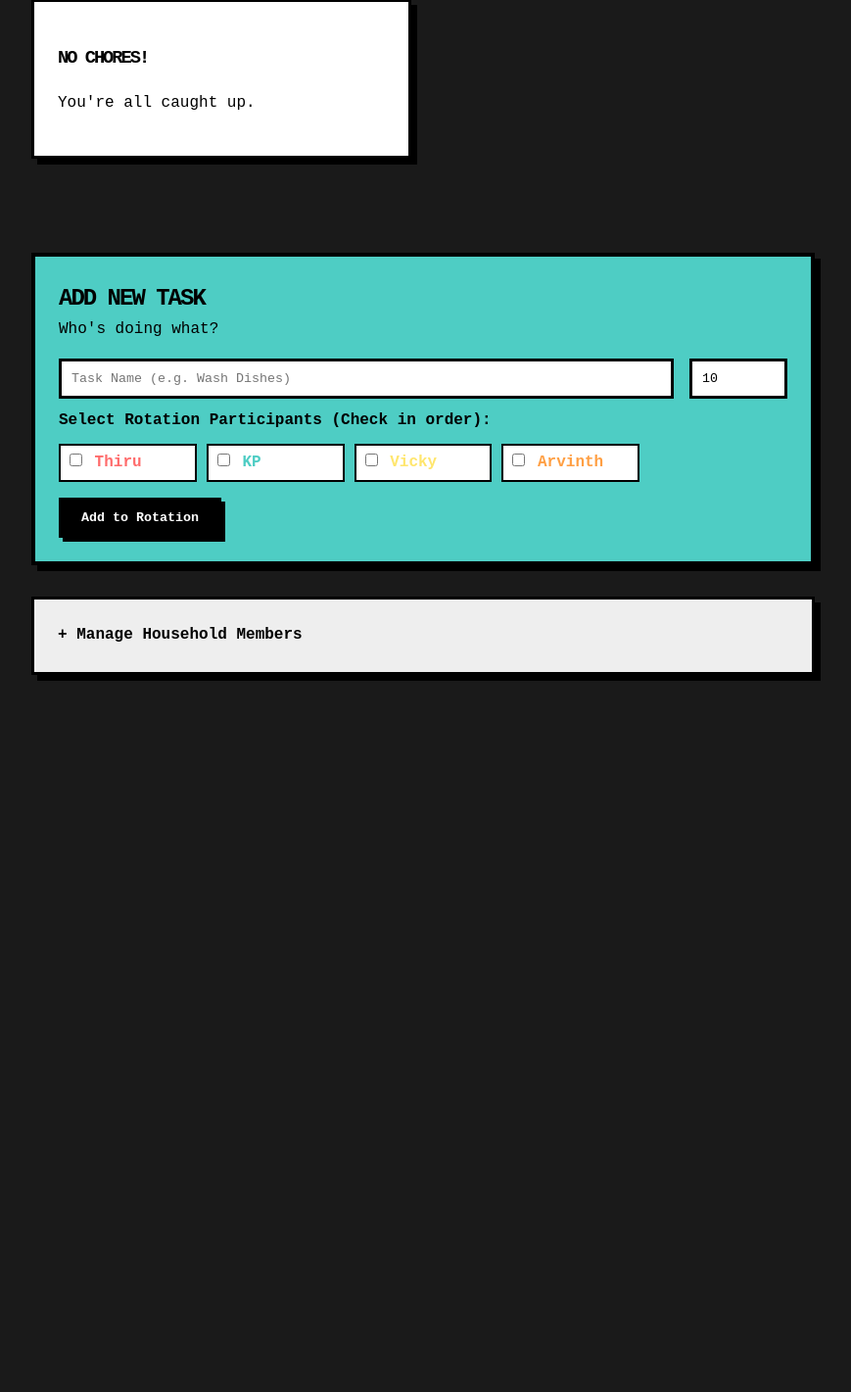
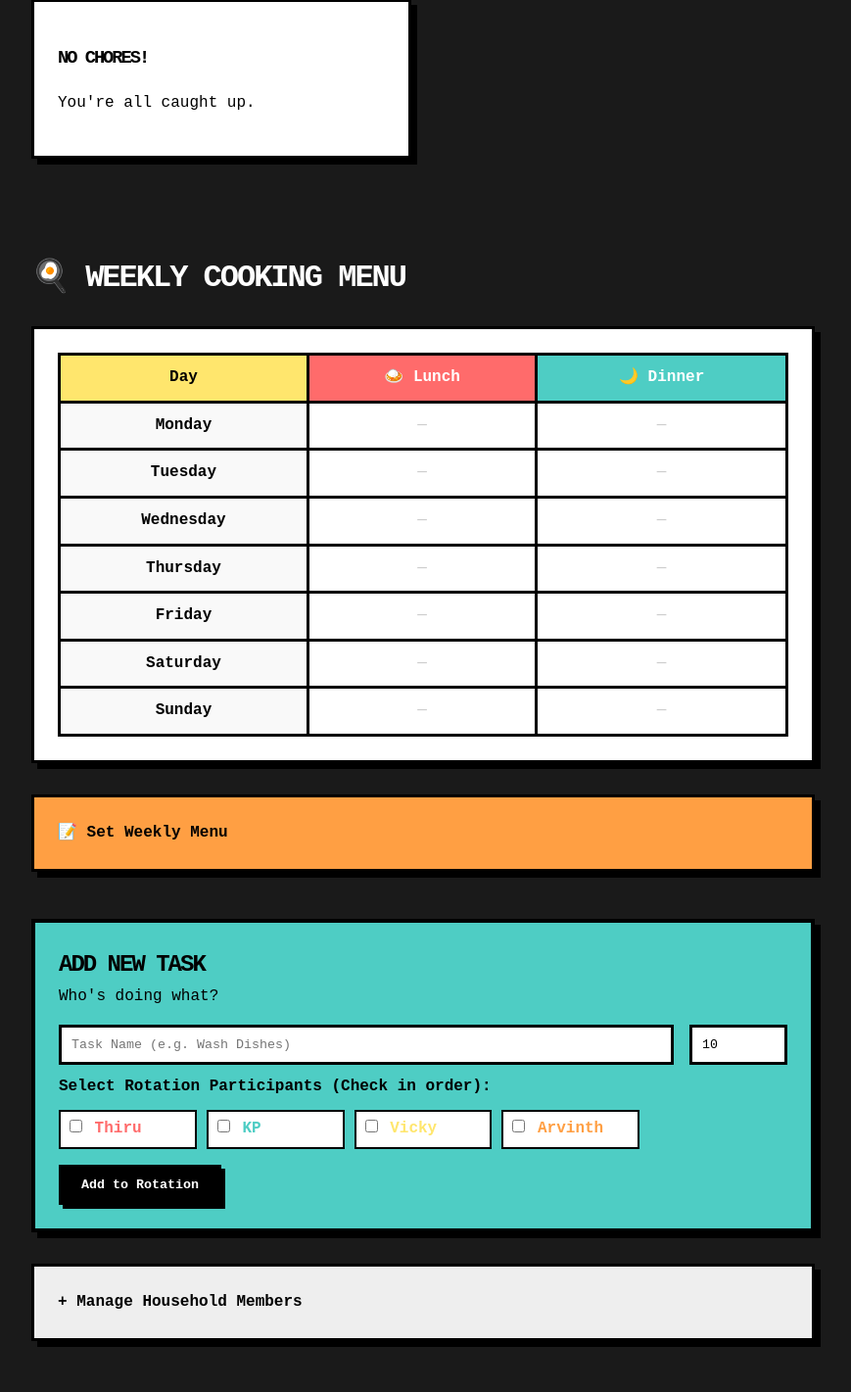
Before and after one commit to V1cky16112003/chore-manager, a Flask app: page / in a window 1280 px wide. Shown: the part 411-1832 px from the top of the page at 98% size, without its empty margins (208-1077 px from the left). Before the commit the page ends 1106 px from the top, so only its background shows below. Run offline with Flask 3, Linux system fonts and the light colour scheme; the visitor is signed in with stand-in values (Sample User, id 1); some libraries are stand-ins or nearby versions.

Commit message:
Feature: Weekly Cooking Menu with Lunch/Dinner grid

```diff
--- a/app.py
+++ b/app.py
@@ -1,12 +1,13 @@
 from flask import Flask, render_template, request, redirect, url_for, jsonify, session
-from models import db, Chore, User, ChoreParticipant
+from models import db, Chore, User, ChoreParticipant, MenuItem
 import os
 
 # ... (rest of imports/setup)
 
 app = Flask(__name__)
 # Cloud deployment support: Use DATABASE_URL if available, else local SQLite
-database_url = os.environ.get("DATABASE_URL", "sqlite:///chores.db")
+basedir = os.path.abspath(os.path.dirname(__file__))
+database_url = os.environ.get("DATABASE_URL", "sqlite:///" + os.path.join(basedir, "chores.db"))
 if database_url.startswith("postgres://"):
     database_url = database_url.replace("postgres://", "postgresql://", 1)
 app.config["SQLALCHEMY_DATABASE_URI"] = database_url
@@ -27,11 +28,23 @@ with app.app_context():
 # DEFAULT ADMIN PASSWORD
 ADMIN_PASSWORD = os.environ.get("ADMIN_PASSWORD", "maamaa")
 
+DAYS = ["Monday", "Tuesday", "Wednesday", "Thursday", "Friday", "Saturday", "Sunday"]
+MEALS = ["Lunch", "Dinner"]
+
 @app.route("/")
 def index():
     chores = Chore.query.filter_by(status="pending").order_by(Chore.id).all()
     users = User.query.all()
-    return render_template("index.html", chores=chores, users=users)
+
+    # Build menu grid: {day: {meal_type: MenuItem}}
+    menu = {}
+    for day in DAYS:
+        menu[day] = {}
+        for meal in MEALS:
+            item = MenuItem.query.filter_by(day=day, meal_type=meal).first()
+            menu[day][meal] = item
+
+    return render_template("index.html", chores=chores, users=users, menu=menu, days=DAYS, meals=MEALS)
 
 @app.route("/login_page")
 def login_page():
@@ -165,5 +178,36 @@ def reorder_chore(chore_id):
     db.session.commit()
     return jsonify({"status": "success"})
 
+@app.route("/set_menu", methods=["POST"])
+def set_menu():
+    if not session.get('is_admin'):
+        return redirect(url_for("login_page"))
+
+    for day in DAYS:
+        for meal in MEALS:
+            field_name = f"{day}_{meal}"
+            food_name = request.form.get(field_name, "").strip()
+
+            item = MenuItem.query.filter_by(day=day, meal_type=meal).first()
+            if item:
+                item.food_name = food_name
+                item.is_cooked = False  # Reset when menu is updated
+            else:
+                item = MenuItem(day=day, meal_type=meal, food_name=food_name)
+                db.session.add(item)
+
+    db.session.commit()
+    return redirect(url_for("index"))
+
+@app.route("/toggle_cooked/<int:item_id>", methods=["POST"])
+def toggle_cooked(item_id):
+    if not session.get('is_admin'):
+        return redirect(url_for("login_page"))
+
+    item = MenuItem.query.get_or_404(item_id)
+    item.is_cooked = not item.is_cooked
+    db.session.commit()
+    return redirect(url_for("index"))
+
 if __name__ == "__main__":
     app.run(debug=True)
--- a/templates/index.html
+++ b/templates/index.html
@@ -10,9 +10,7 @@
 <div class="chore-grid" style="margin-bottom: 4rem;">
     {% for chore in chores %}
     <div class="funky-card" style="background-color: white; position: relative;">
-        <!-- Highlight/Badge -->
-        <div
-            style="position: absolute; top: -10px; right: -10px; background: {{ chore.assigned_to.color }}; border: 3px solid black; padding: 5px 10px; font-weight: bold; transform: rotate(3deg);">
+        <div style="position: absolute; top: -10px; right: -10px; background: {{ chore.assigned_to.color }}; border: 3px solid black; padding: 5px 10px; font-weight: bold; transform: rotate(3deg);">
             Up Next: {{ chore.assigned_to.name }}
         </div>
 
@@ -21,18 +19,15 @@
             <span class="badge" style="background: black;">{{ chore.points }} XP</span>
         </div>
 
-        <!-- Drag & Drop Rotation List -->
         <div class="rotation-visual">
-            <p
-                style="font-size: 0.8rem; font-weight: bold; text-transform: uppercase; color: #666; margin-bottom: 0.5rem;">
+            <p style="font-size: 0.8rem; font-weight: bold; text-transform: uppercase; color: #666; margin-bottom: 0.5rem;">
                 Rotation Order {% if session.get('is_admin') %}(Drag to Reorder){% endif %}:
             </p>
             <div id="sortable-{{ chore.id }}" class="sortable-list" data-chore-id="{{ chore.id }}">
                 {% for p in chore.participants_association %}
                 <div class="participant-item {% if p.user_id == chore.assigned_to_id %}active{% endif %}"
                     data-user-id="{{ p.user_id }}" style="background-color: {{ p.user.color }}; border-color: black;">
-                    <span
-                        style="background: black; color: white; border-radius: 50%; width: 20px; height: 20px; display: inline-flex; justify-content: center; align-items: center; font-size: 0.7rem; margin-right: 5px;">
+                    <span style="background: black; color: white; border-radius: 50%; width: 20px; height: 20px; display: inline-flex; justify-content: center; align-items: center; font-size: 0.7rem; margin-right: 5px;">
                         {{ loop.index }}
                     </span>
                     {{ p.user.name }}
@@ -41,11 +36,9 @@
             </div>
         </div>
 
-        <!-- Admin Only: Mark Done -->
         {% if session.get('is_admin') %}
         <form action="{{ url_for('complete_chore', chore_id=chore.id) }}" method="POST" style="margin-top: 1.5rem;">
-            <button class="funky-btn"
-                style="width: 100%; display: flex; justify-content: space-between; align-items: center;">
+            <button class="funky-btn" style="width: 100%; display: flex; justify-content: space-between; align-items: center;">
                 <span>Mark Done</span>
                 <span>➜</span>
             </button>
@@ -60,45 +53,104 @@
     {% endfor %}
 </div>
 
-<!-- 2. ADD NEW TASK (Admin Only) -->
+<!-- ==================== WEEKLY COOKING MENU ==================== -->
+<h2 class="funky-title" style="font-size: 2rem; margin: 0 0 1.5rem; color: white; text-shadow: none;">🍳 Weekly Cooking Menu</h2>
+
+<div class="funky-card" style="background: white; overflow-x: auto;">
+    <table style="width: 100%; border-collapse: collapse; text-align: center;">
+        <thead>
+            <tr>
+                <th style="border: 3px solid black; padding: 10px; background: var(--tertiary-color); font-weight: bold;">Day</th>
+                <th style="border: 3px solid black; padding: 10px; background: #FF6B6B; color: white; font-weight: bold;">🍛 Lunch</th>
+                <th style="border: 3px solid black; padding: 10px; background: #4ECDC4; color: white; font-weight: bold;">🌙 Dinner</th>
+            </tr>
+        </thead>
+        <tbody>
+            {% for day in days %}
+            <tr>
+                <td style="border: 3px solid black; padding: 10px; font-weight: bold; background: #f9f9f9;">{{ day }}</td>
+                {% for meal in meals %}
+                {% set item = menu[day][meal] %}
+                <td style="border: 3px solid black; padding: 10px; {% if item and item.is_cooked %}background: #d4edda; text-decoration: line-through; color: #888;{% endif %}">
+                    {% if item and item.food_name %}
+                        <span style="font-weight: bold;">{{ item.food_name }}</span>
+                        {% if session.get('is_admin') and item %}
+                        <form action="{{ url_for('toggle_cooked', item_id=item.id) }}" method="POST" style="display: inline; margin-left: 5px;">
+                            <button type="submit" style="background: none; border: none; cursor: pointer; font-size: 1.1rem;" title="Toggle cooked">
+                                {% if item.is_cooked %}✅{% else %}⬜{% endif %}
+                            </button>
+                        </form>
+                        {% elif item and item.is_cooked %}
+                            ✅
+                        {% endif %}
+                    {% else %}
+                        <span style="color: #ccc;">—</span>
+                    {% endif %}
+                </td>
+                {% endfor %}
+            </tr>
+            {% endfor %}
+        </tbody>
+    </table>
+</div>
+
+<!-- Admin: Set Menu Form -->
 {% if session.get('is_admin') %}
-<div class="funky-card" style="background-color: var(--secondary-color); border-width: 4px;">
+<details class="funky-card" style="background-color: #FF9F43; margin-top: 1rem;">
+    <summary style="font-weight: bold; cursor: pointer; list-style: none; color: black;">📝 Set Weekly Menu</summary>
+    <form action="/set_menu" method="POST" style="margin-top: 1rem;">
+        <table style="width: 100%; border-collapse: collapse;">
+            {% for day in days %}
+            <tr>
+                <td style="padding: 8px; font-weight: bold; border-bottom: 2px solid rgba(0,0,0,0.2);">{{ day }}</td>
+                <td style="padding: 8px; border-bottom: 2px solid rgba(0,0,0,0.2);">
+                    <input type="text" name="{{ day }}_Lunch" class="funky-input" placeholder="Lunch"
+                           value="{{ menu[day]['Lunch'].food_name if menu[day]['Lunch'] else '' }}" style="margin: 0;">
+                </td>
+                <td style="padding: 8px; border-bottom: 2px solid rgba(0,0,0,0.2);">
+                    <input type="text" name="{{ day }}_Dinner" class="funky-input" placeholder="Dinner"
+                           value="{{ menu[day]['Dinner'].food_name if menu[day]['Dinner'] else '' }}" style="margin: 0;">
+                </td>
+            </tr>
+            {% endfor %}
+        </table>
+        <button type="submit" class="funky-btn" style="margin-top: 1rem; background: black; color: white; width: 100%;">Save Menu</button>
+    </form>
+</details>
+{% endif %}
+
+<!-- ==================== ADD NEW TASK (Admin Only) ==================== -->
+{% if session.get('is_admin') %}
+<div class="funky-card" style="background-color: var(--secondary-color); border-width: 4px; margin-top: 3rem;">
     <div class="funky-header-small">
         <h2 style="margin: 0;">Add New Task</h2>
         <p style="margin: 0;">Who's doing what?</p>
     </div>
     <form action="/add_chore" method="POST" style="margin-top: 1rem;">
         <div style="display: flex; gap: 1rem; flex-wrap: wrap;">
-            <input type="text" name="title" class="funky-input" placeholder="Task Name (e.g. Wash Dishes)" required
-                style="flex: 2;">
-            <input type="number" name="points" class="funky-input" placeholder="Points" value="10"
-                style="width: 100px; flex: 0 0 100px;">
+            <input type="text" name="title" class="funky-input" placeholder="Task Name (e.g. Wash Dishes)" required style="flex: 2;">
+            <input type="number" name="points" class="funky-input" placeholder="Points" value="10" style="width: 100px; flex: 0 0 100px;">
         </div>
 
-        <label style="font-weight: bold; display: block; margin-bottom: 0.5rem;">Select Rotation Participants (Check in
-            order):</label>
+        <label style="font-weight: bold; display: block; margin-bottom: 0.5rem;">Select Rotation Participants (Check in order):</label>
         <div class="participant-grid">
             {% for user in users %}
-            <label class="funky-checkbox-label"
-                style="background-color: white; border: 2px solid black; padding: 5px; display: block; cursor: pointer;">
+            <label class="funky-checkbox-label" style="background-color: white; border: 2px solid black; padding: 5px; display: block; cursor: pointer;">
                 <input type="checkbox" name="participants" value="{{ user.id }}">
                 <span style="font-weight: bold; color: {{ user.color }};">{{ user.name }}</span>
             </label>
             {% endfor %}
         </div>
 
-        <button type="submit" class="funky-btn" style="margin-top: 1rem; background: black; color: white;">Add to
-            Rotation</button>
+        <button type="submit" class="funky-btn" style="margin-top: 1rem; background: black; color: white;">Add to Rotation</button>
     </form>
 </div>
 
-<!-- 3. USER MANAGEMENT (Admin Only) -->
 <details class="funky-card" style="background-color: #eee;">
     <summary style="font-weight: bold; cursor: pointer; list-style: none;">+ Manage Household Members</summary>
     <form action="/add_user" method="POST" style="margin-top: 1rem; display: flex; gap: 1rem;">
         <input type="text" name="name" class="funky-input" placeholder="Name" required>
-        <input type="color" name="name" value="#FF6B6B"
-            style="height: 45px; width: 50px; border: 3px solid black; padding: 0;">
+        <input type="color" name="color" value="#FF6B6B" style="height: 45px; width: 50px; border: 3px solid black; padding: 0;">
         <button type="submit" class="funky-btn" style="background: black;">Add</button>
     </form>
 </details>
@@ -123,7 +175,7 @@
             new Sortable(list, {
                 animation: 150,
                 onEnd: function (evt) {
-                    var itemEl = evt.item;  // dragged HTMLElement
+                    var itemEl = evt.item;
                     var listEl = itemEl.parentElement;
                     var choreId = listEl.getAttribute('data-chore-id');
 
@@ -164,40 +216,20 @@
         padding: 5px 10px;
         border: 2px solid black;
         font-weight: bold;
-
-        cursor: {
-            % if session.get('is_admin') %
-        }
-
-        grab {
-            % else %
-        }
-
-        default {
-            % endif %
-        }
-
-        ;
+        {% if session.get('is_admin') %}cursor: grab;{% else %}cursor: default;{% endif %}
         user-select: none;
         background: white;
-        transition: transform 0.1s,
-        box-shadow 0.1s;
+        transition: transform 0.1s, box-shadow 0.1s;
         display: flex;
         align-items: center;
     }
 
-        {
-        % if session.get('is_admin') %
-    }
-
+    {% if session.get('is_admin') %}
     .participant-item:active {
         cursor: grabbing;
         transform: scale(1.05);
     }
-
-        {
-        % endif %
-    }
+    {% endif %}
 
     .participant-item.active {
         border-width: 3px;
```
Also changed, not shown: models.py (+8 -0 lines).
